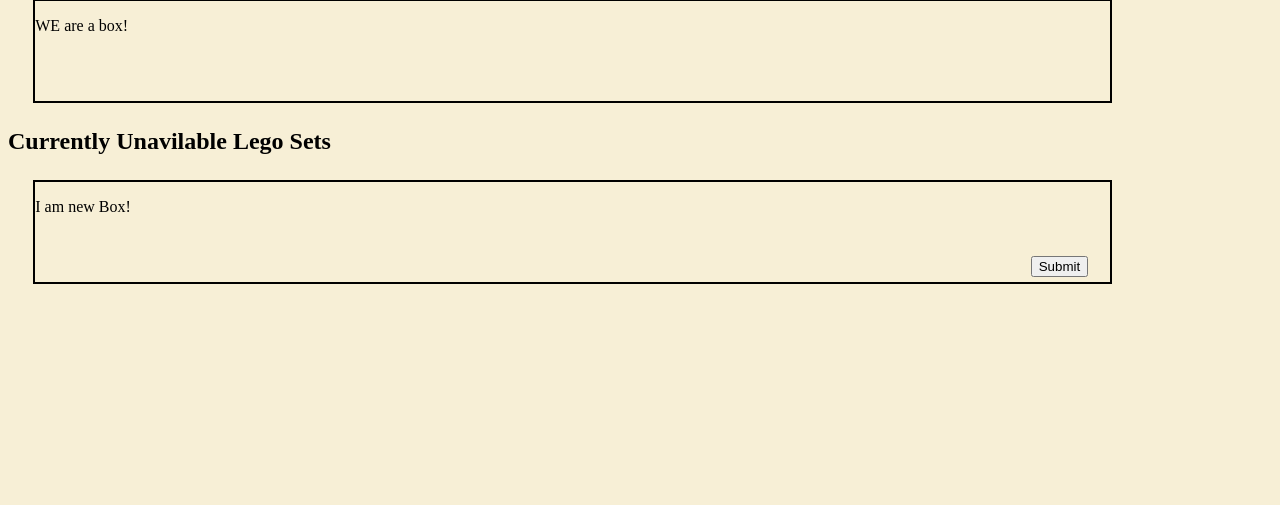
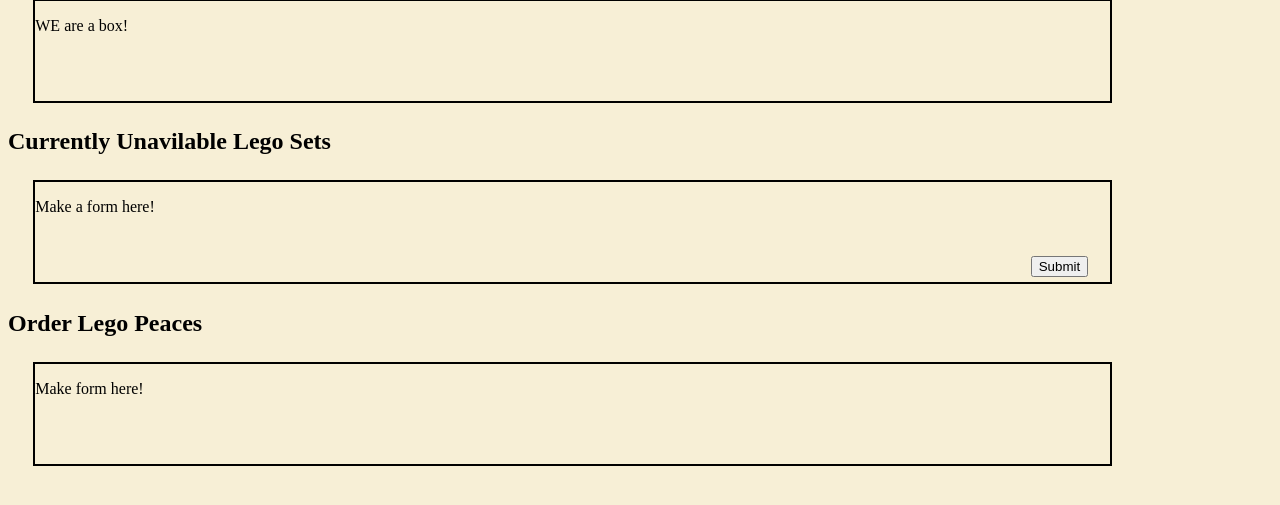
Before and after one commit to s02blom/LegoWebStore, a Flask app: template LegoWebStore/app/templates/frontpage.html in a window 1280 px wide. Shown: the part 261-766 px from the top of the page. Run offline with Flask 3, Linux system fonts and the light colour scheme; the template is opened without the code that fills it, so the values that code supplies are empty.

Commit message:
Some frontpage modification

```diff
--- a/LegoWebStore/app/templates/frontpage.html
+++ b/LegoWebStore/app/templates/frontpage.html
@@ -15,9 +15,18 @@
 
     <h2>Currently Unavilable Lego Sets</h2>
     <div class="box">
-        <p>I am new Box!</p>
+        <form>
+
+        </form>
+
+        <p>Make a form here!</p>
         <div class="button">
             <button type="button">Submit</button>
         </div>
     </div>
+
+    <h2>Order Lego Peaces</h2>
+    <div class="box">
+        <p>Make form here!</p>
+    </div>
 {%endblock%}
```
